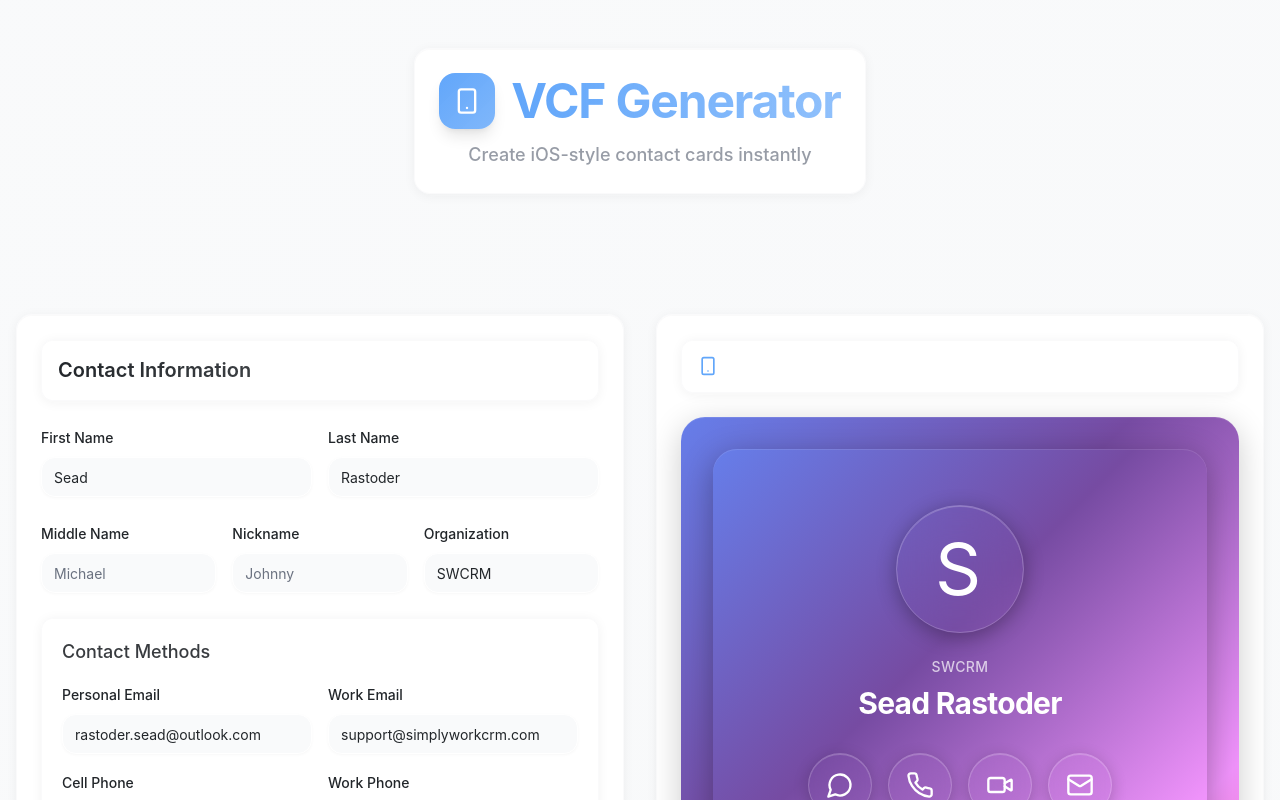
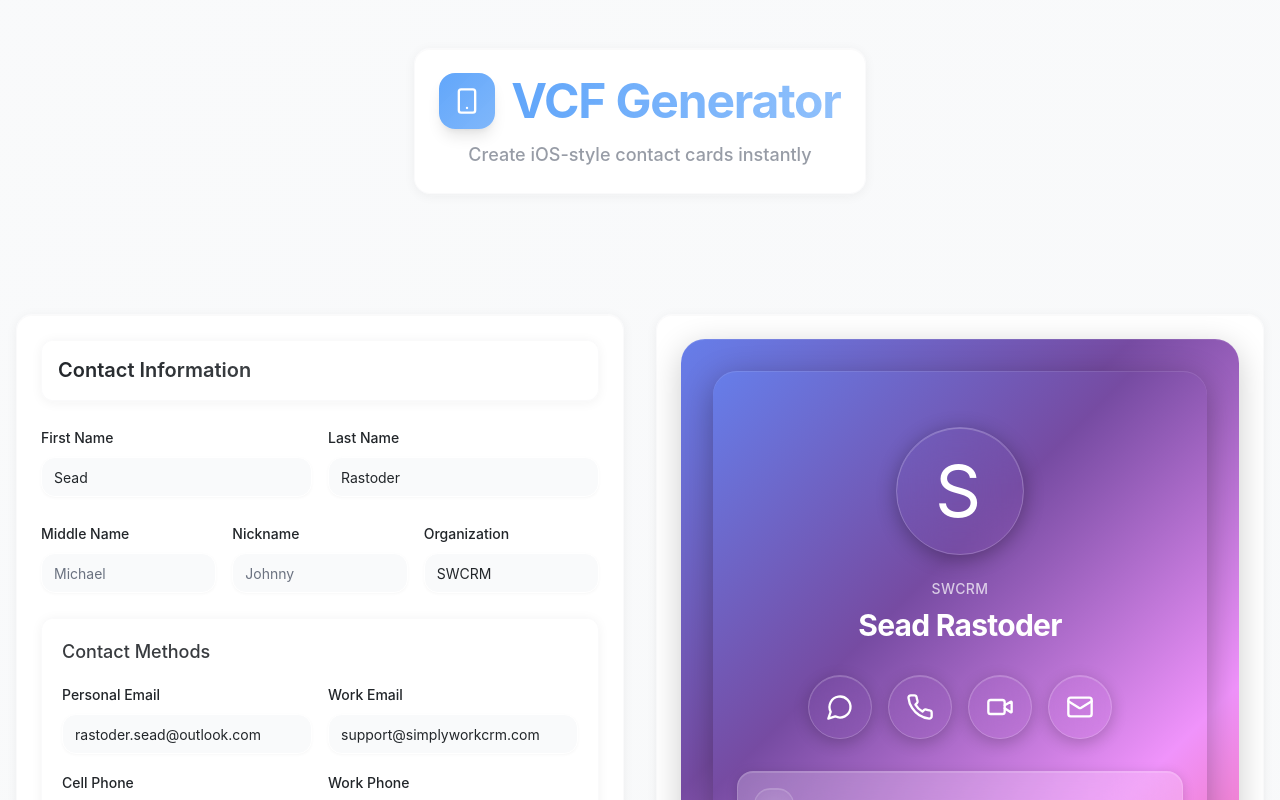
Before and after one commit to SimplyWorkCRM/swcrm-vcf-generator, a React (Vite) app: page / in a window 1280 px wide. Shown: the top 800 px of the page. Built offline with nearby package versions, Linux system fonts and the light colour scheme; the HTML template or start-up script is replaced by a standard one.

Commit message:
Visual edit in Lovable

```diff
--- a/src/pages/Index.tsx
+++ b/src/pages/Index.tsx
@@ -100,12 +100,7 @@ const Index = () => {
           {/* Preview Section */}
           <div className="lg:sticky lg:top-8 h-fit">
             <div className="glass-card p-6">
-              <div className="glass-card bg-card/50 p-4 mb-6 rounded-xl">
-                <div className="flex items-center gap-3">
-                  <Smartphone className="w-5 h-5 text-primary" />
 
-                </div>
-              </div>
               <div className="ios-preview-container">
                 <IOSContactPreview contact={contact} />
               </div>
```
